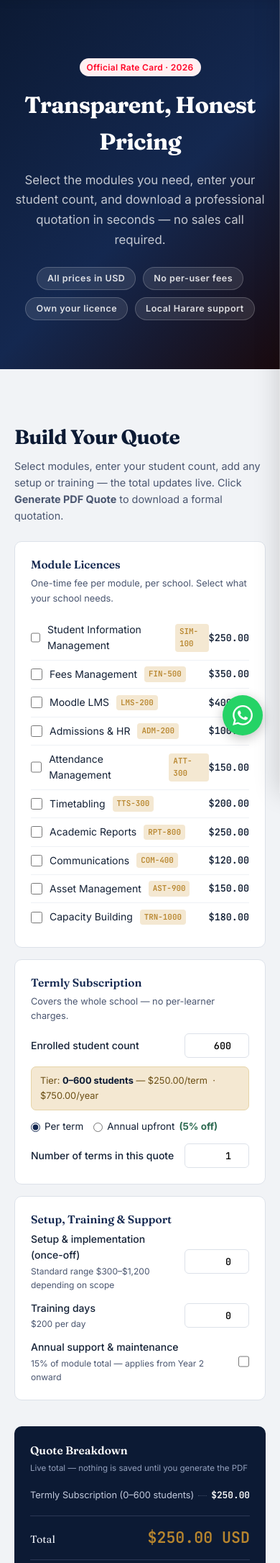
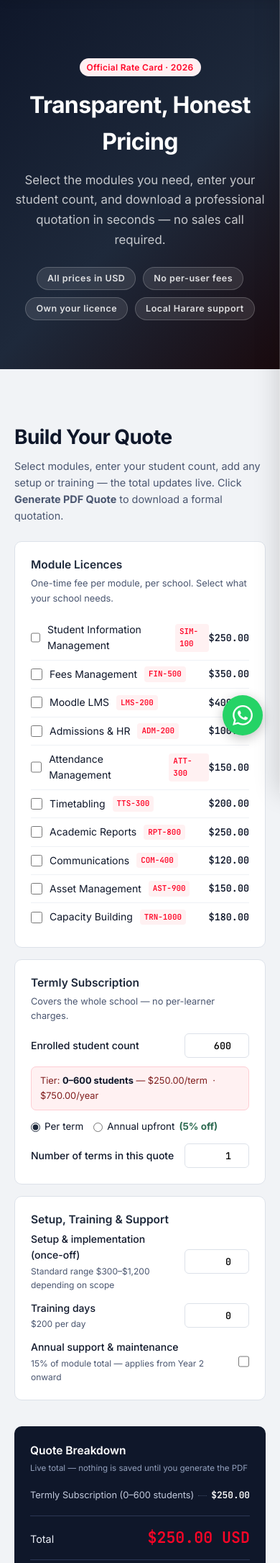
Before and after one commit to ttshava/eduprodocs, a PHP site: page /pricing.php in a window 390 px wide. Shown: the part 69-2241 px from the top of the page at 72% size. Run offline with PHP 8.4, Linux system fonts and the light colour scheme; some libraries are stand-ins or nearby versions.

Commit message:
style(pricing): Edupro branding + compact PDF quote (#9)
* feat(pricing): full quote calculator + PDF generator with banking details

- Live quote calculator: 10 module licences, student-count subscription tiers,
  setup fee, training days, annual support — total updates in real time
- Self-service PDF quotation modal: school name, contact, address, email,
  phone, date — prints a formatted A4 quote via window.print()
- Quote document includes: Edupro letterhead, quote ref/validity, itemised
  line-item table (modules, subscription, services), deposit/balance split,
  TN CyberBank banking details (Acct: 1044227483, Edupro Enterprises, Avondale),
  payment terms, signature block
- Full module rate card table (10 modules × codes + descriptions)
- Subscription tier table with per-term, per-year, and annual upfront (5% off)
- "Always included" feature grid, updated FAQs
- SEO: Schema.org Service + FAQPage JSON-LD, breadcrumbs, targeted keywords
- Fonts: Fraunces (headings), Inter (body), JetBrains Mono (prices/codes)
- Edupro brand colours: navy #142850, gold #B8862E, red #FF0527

Co-Authored-By: Claude Sonnet 4.6 <noreply@anthropic.com>
Claude-Session: https://claude.ai/code/session_011iu4JaxtzcFpqurrZ26ANb

* fix(pricing): include site-config before using its helpers — resolves HTTP 500

ld_json() and breadcrumb_ld() were called before site-config.php was
required, causing a fatal undefined-function error. Also merge the two
schema blocks into a single @graph so the header emits valid JSON-LD.

Co-Authored-By: Claude Fable 5 <noreply@anthropic.com>
Claude-Session: https://claude.ai/code/session_011iu4JaxtzcFpqurrZ26ANb

* style(pricing): align to Edupro branding + compact PDF quote footer

- Replace gold/brown accents (#B8862E/#F4E8D2) with Edupro red (#FF0527)
- Navy tones switched to brand dark (#0f172a / #1e293b)
- Drop Fraunces serif; use Inter throughout per brand
- PDF quote: smaller fonts and tighter padding on banking details,
  payment terms, and contact boxes; tighter letterhead and signatures

Co-Authored-By: Claude Fable 5 <noreply@anthropic.com>
Claude-Session: https://claude.ai/code/session_011iu4JaxtzcFpqurrZ26ANb

---------

Co-authored-by: Claude <noreply@anthropic.com>

```diff
--- a/pricing.php
+++ b/pricing.php
@@ -60,20 +60,20 @@ $schema_json = ld_json([
 include $_SERVER['DOCUMENT_ROOT'] . '/includes/header.php';
 ?>
 <link rel="preconnect" href="https://fonts.googleapis.com">
-<link href="https://fonts.googleapis.com/css2?family=Fraunces:opsz,wght@9..144,400;9..144,600;9..144,700&family=Inter:wght@400;500;600;700&family=JetBrains+Mono:wght@500;600&display=swap" rel="stylesheet">
+<link href="https://fonts.googleapis.com/css2?family=Inter:wght@400;500;600;700&family=JetBrains+Mono:wght@500;600&display=swap" rel="stylesheet">
 
 <style>
 /* ── Tokens ────────────────────────────────────────────────────────── */
 :root {
   --bg: #F1F3F6;
   --surface: #FFFFFF;
-  --ink: #142136;
+  --ink: #0f172a;
   --ink-soft: #4A5670;
   --line: #DCE1E9;
-  --navy: #142850;
-  --navy-deep: #0C1A34;
-  --gold: #B8862E;
-  --gold-soft: #F4E8D2;
+  --navy: #1e293b;
+  --navy-deep: #0f172a;
+  --gold: #FF0527;
+  --gold-soft: #fff1f2;
   --green: #2E6B52;
   --red: #FF0527;
   --red-dark: #cc0320;
@@ -82,13 +82,13 @@ include $_SERVER['DOCUMENT_ROOT'] . '/includes/header.php';
 
 /* ── Hero ──────────────────────────────────────────────────────────── */
 .pr-hero {
-  background: linear-gradient(135deg, #0C1A34 0%, #142850 55%, #1a0a0e 100%);
+  background: linear-gradient(135deg, #0f172a 0%, #1e293b 55%, #1a0a0e 100%);
   padding: 80px 0 68px;
   text-align: center;
   color: #fff;
 }
 .pr-hero h1 {
-  font-family: 'Fraunces', Georgia, serif;
+  font-family: 'Inter', sans-serif;
   font-size: clamp(2rem, 5vw, 3rem);
   font-weight: 700;
   letter-spacing: -0.02em;
@@ -116,7 +116,7 @@ include $_SERVER['DOCUMENT_ROOT'] . '/includes/header.php';
 }
 #edupro-calc .calc-header { margin-bottom: 24px; }
 #edupro-calc .calc-header h2 {
-  font-family: 'Fraunces', Georgia, serif;
+  font-family: 'Inter', sans-serif;
   font-weight: 700; font-size: 1.75rem;
   color: var(--navy-deep); margin: 0 0 6px;
   letter-spacing: -0.02em;
@@ -142,7 +142,7 @@ include $_SERVER['DOCUMENT_ROOT'] . '/includes/header.php';
   margin-bottom: 16px;
 }
 #edupro-calc .card h3 {
-  font-family: 'Fraunces', Georgia, serif;
+  font-family: 'Inter', sans-serif;
   font-size: .97rem; font-weight: 600;
   margin: 0 0 3px; color: var(--navy);
 }
@@ -192,9 +192,9 @@ include $_SERVER['DOCUMENT_ROOT'] . '/includes/header.php';
 #edupro-calc input[type="radio"] { accent-color: var(--navy); cursor: pointer; }
 
 #edupro-calc .tier-banner {
-  background: var(--gold-soft); border: 1px solid #E6D4A8;
+  background: var(--gold-soft); border: 1px solid #fecdd3;
   border-radius: 7px; padding: 9px 12px;
-  font-size: .8rem; margin-top: 12px; color: #6B4E14;
+  font-size: .8rem; margin-top: 12px; color: #7f1d1d;
 }
 #edupro-calc .tier-banner b { color: var(--navy-deep); }
 
@@ -205,7 +205,7 @@ include $_SERVER['DOCUMENT_ROOT'] . '/includes/header.php';
   border-radius: 10px; padding: 22px 22px 20px;
 }
 #edupro-calc .ledger h3 {
-  font-family: 'Fraunces', Georgia, serif;
+  font-family: 'Inter', sans-serif;
   font-size: .97rem; font-weight: 600;
   margin: 0 0 2px; color: #fff;
 }
@@ -229,7 +229,7 @@ include $_SERVER['DOCUMENT_ROOT'] . '/includes/header.php';
   display: flex; justify-content: space-between; align-items: baseline;
 }
 #edupro-calc .ledger-total .t-lbl {
-  font-family: 'Fraunces', Georgia, serif;
+  font-family: 'Inter', sans-serif;
   font-size: .9rem; color: #E8ECF4;
 }
 #edupro-calc .ledger-total .t-amt {
```
Also changed, not shown: other parts of pricing.php (+25 -25 lines).
